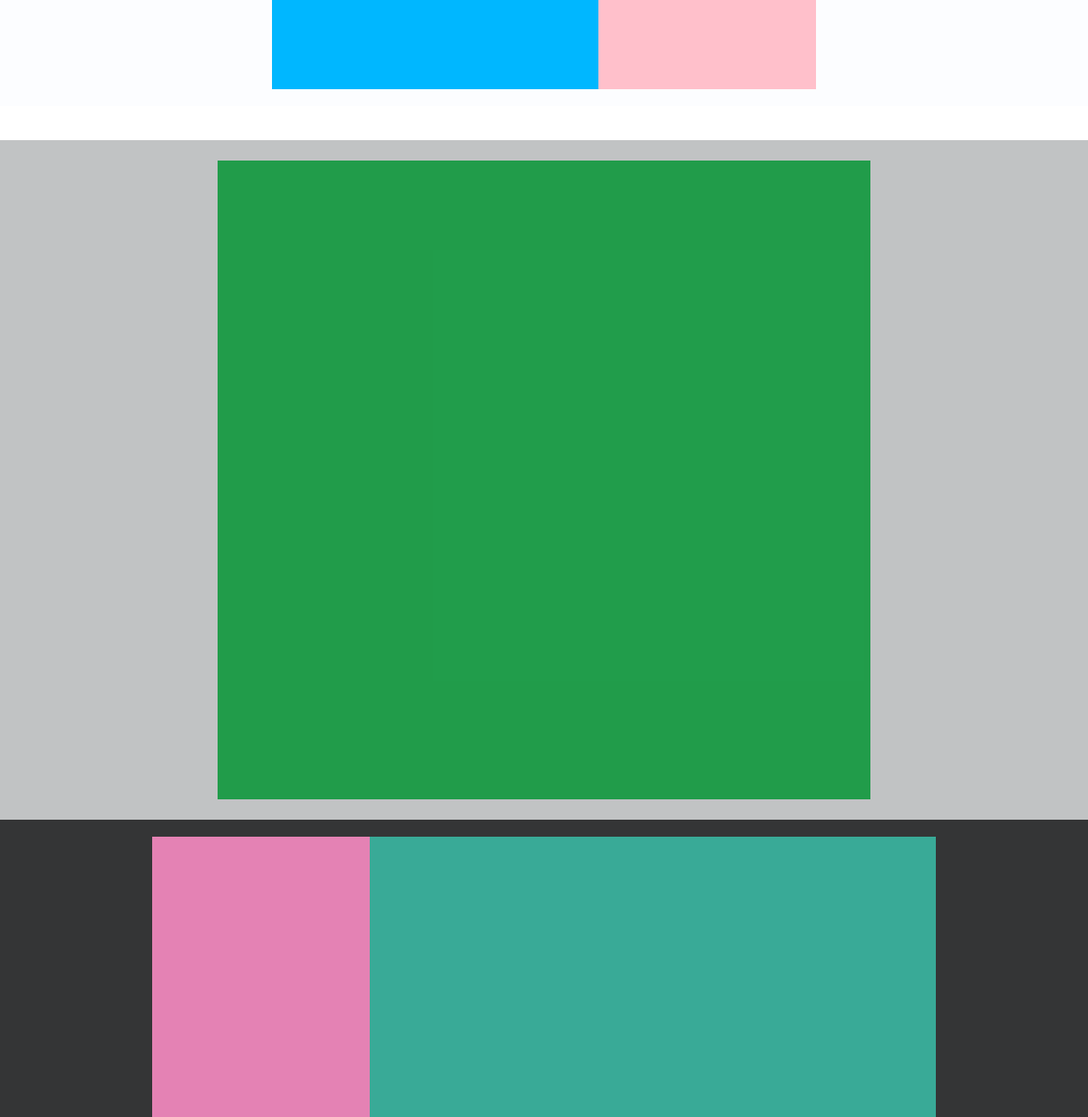
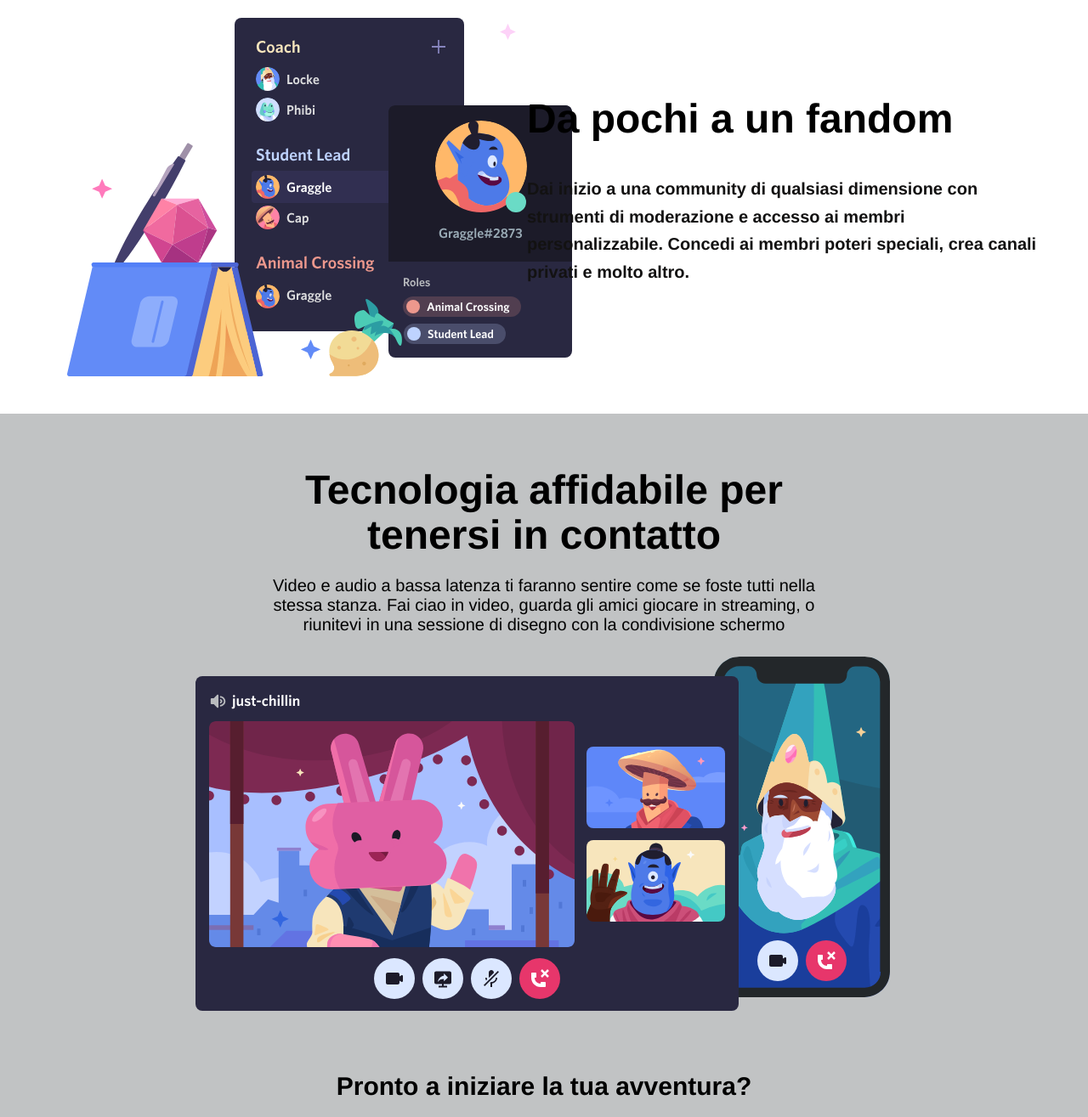
Before and after one commit to MartinaAmbrosini/htmlcss-discord, a plain HTML site: page index.html in a window 1280 px wide. Shown: the part 1485-2800 px from the top of the page at 85% size. Drawn offline with Linux system fonts and the light colour scheme.

Commit message:
parte centrale (da finire)

```diff
--- a/css/style.css
+++ b/css/style.css
@@ -119,71 +119,100 @@ svg {
 
 .container {
     display: flex;
-    justify-content:center;
+    justify-content:space-evenly;
     align-items: center;
     margin: 40px 0;
-
-    /* Debug */
-    background-color: rgb(252, 253, 255);
-    min-height: 200px;
-    padding: 20px 0;
 }
 
-#main-nav {
+.main-nav {
     flex-basis: 30%;
-    background-color: rgb(0, 183, 255);
-    min-height: 245px;
-    border-style: dashed;
+    min-width: 500px
 }
 
 main {
-    flex-basis: 20%;
-    background-color: pink;
-    min-height: 245px;
-    border-style: dashed;
+    flex-basis: 15%;
+    min-width: 600px;
 }
 
-.container-grigio {
+h2 {
+    line-height: 110%;
+    font-size: 48px;
+    font-weight: 800;
+}
+
+#text-middle {
+    font-size: 20px;
+    color: #131212;
+    font-weight: bolder;
+    margin-top: 40px;
+    line-height: 1.625;
+}
+.grey {
     display: flex;
-    justify-content:center;
+    justify-content:space-evenly;
     align-items: center;
     margin: 40px 0;
-
-    /* Debug */
-    background-color: rgb(193, 195, 196);
-    min-height: 400px;
-    padding: 20px 0;
+    background-color: rgb(230, 227, 227);
 }
 
-#secondary-nav {
-    flex-basis: 20%;
-    background-color: pink;
-    min-height: 245px;
-    border-style: dashed;
+
+#secondary-nav{
+    flex-basis: 30%;
+    min-width: 500px
 }
 
 #secondary-main {
     flex-basis: 30%;
-    background-color: rgb(0, 183, 255);
     min-height: 245px;
-    border-style: dashed;
 }
 
 .flex-container-grigio {
     display: flex;
     background-color: rgb(193, 195, 196);
-    height: 800px;
+    height: 900px;
     justify-content:center;
-    align-items: center;
+    align-self:center;
+    position: relative;
+    text-align: center;
 }
 
-.flex-container-grigio > div {
-    background-color: #069636da;
-    width: 60%;
-    height: 94%;
-    border-style: dashed;
+.text-ontop {
+  position: absolute;
+  top: 13%;
+  left: 50%;
+  transform: translate(-50%, -50%);
+  display: block;
 }
 
+.text-ontop1 {
+    position: absolute;
+    top: 25%;
+    left: 50%;
+    display: block;
+    transform: translate(-50%, -50%);
+    font-size: 20px;
+}
+
+
+.text-ontop2 {
+    position: absolute;
+    top: 55%;
+    left: 50%;
+    display: block;
+    transform: translate(-50%, -50%);
+
+}
+
+.text-ontop3 {
+    position: absolute;
+    top: 88%;
+    left: 50%;
+    display: block;
+    transform: translate(-50%, -50%);
+    font-weight: 700;
+    font-size: 30px;
+    line-height: 120%
+}
 .container-nero {
     display: flex;
     justify-content: center;
--- a/index.html
+++ b/index.html
@@ -45,37 +45,44 @@
     <!-- Finito header con i vari contenuti ed i buttons -->
 
     <div class="container">
-        <nav id="main-nav">
-
+        <nav class="main-nav">
+            <img src="img/item1.svg" alt="">
         </nav>
         <main>
-
+            <h2> Un luogo a invito con tutto lo spazio necessario per parlare</h2>
+            <p id="text-middle">I server discord sono organizzati in canali tematici in cui puoi collaborare, condividere o semplicemente parlare della tua giornata senza intasare una chat di gruppo.
+            </p>
         </main>
     </div>
-    <div class="container-grigio">
-        <nav id="secondary-nav">
-
-        </nav>
-        <main id="secondary-main">
-
-        </main>
-
+    <div class="grey">
+            <nav id="secondary-nav">
+            <h2>Dove trovarsi è facile</h2>
+            <p id="text-middle">
+                Mettiti comodo in un canale vocale quando hai tempo. Gli amici nel tuo server possono vedere che sei lì e unirsi istantaneamente senza dover chiamare.
+            </p>
+            </nav>
+            <main id="secondary-main">
+                <img src="img/item2.svg" alt="">
+            </main>
     </div>
     <div class="container">
-        <nav id="main-nav">
-
+        <nav class="main-nav">
+            <img src="img/item3.svg" alt="">
         </nav>
         <main>
-
+            <h2>Da pochi a un fandom</h2>
+            <p id="text-middle">Dai inizio a una community di qualsiasi dimensione con strumenti di moderazione e accesso ai membri personalizzabile. Concedi ai membri poteri speciali, crea canali privati e molto altro.
+            </p>
         </main>
     </div>
 
     <div class="flex-container-grigio">
-        <div>
+        <h2 class="text-ontop">Tecnologia affidabile per tenersi in contatto</h2>
+        <p class="text-ontop1"> Video e audio a bassa latenza ti faranno sentire come se foste tutti nella stessa stanza. Fai ciao in video, guarda gli amici giocare in streaming, o riunitevi in una sessione di disegno con la condivisione schermo</p>
+        <img class="text-ontop2" src="img/item4-big.svg" alt="">
+        <h4 class="text-ontop3">Pronto a iniziare la tua avventura?</h4>
+    </div>
 
-        </div>
-
-    </div>
 
     <footer>
         <div class="container-nero">
```
